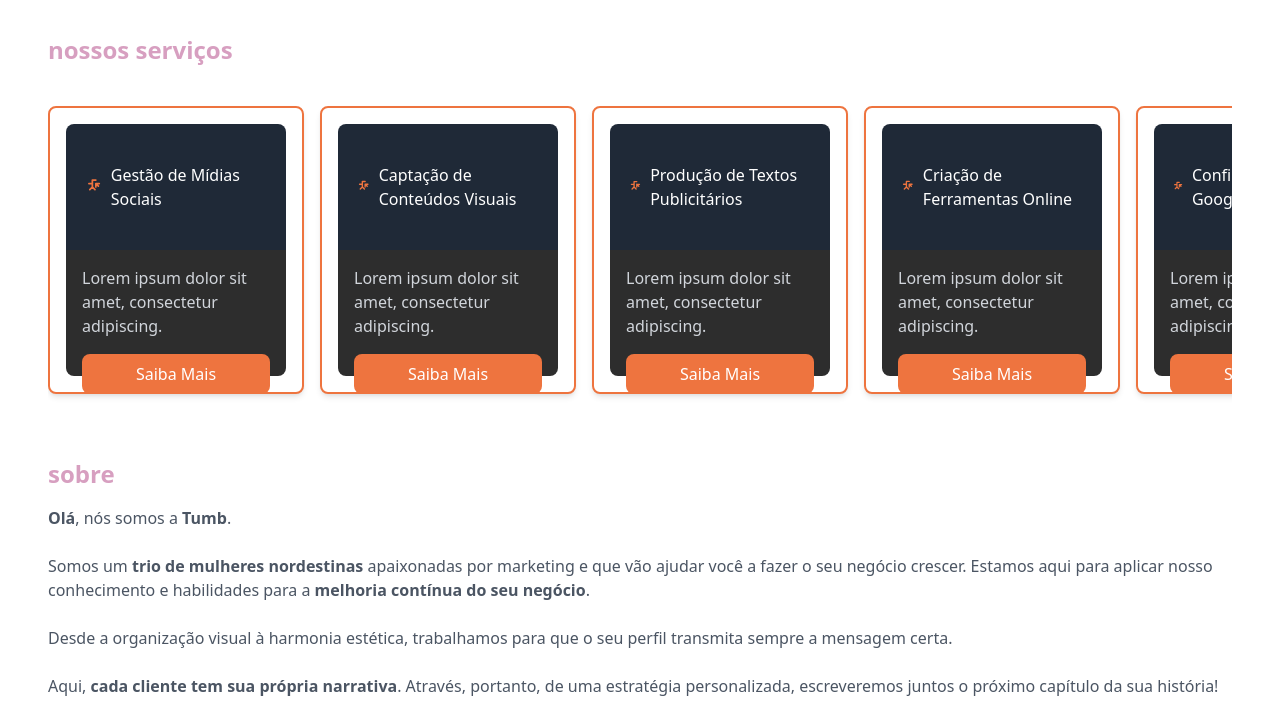
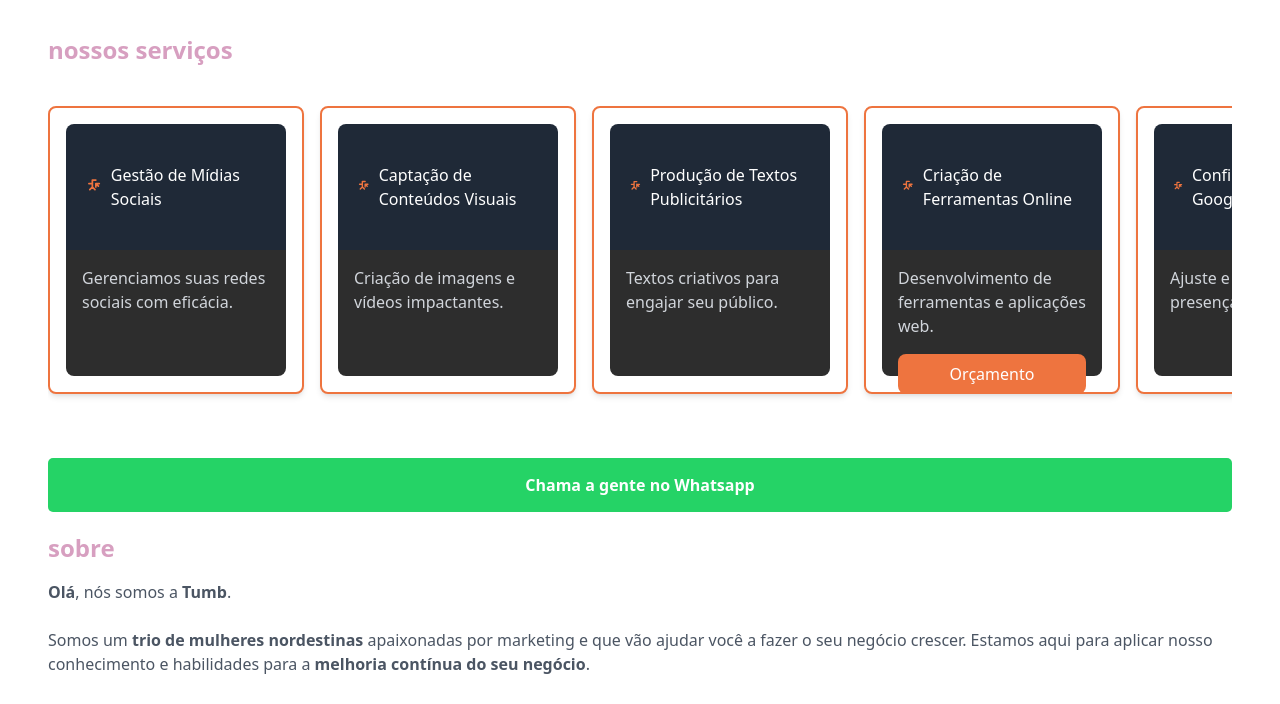
Before and after one commit to babiperina/agenciatumb, a plain HTML site: page index.html in a window 1280 px wide. Shown: the part 86-790 px from the top of the page. Drawn offline with nearby package versions, Linux system fonts and the light colour scheme.

Commit message:
tumb wpp

```diff
--- a/index.html
+++ b/index.html
@@ -42,6 +42,30 @@
                 margin-right: 1rem;
             }
         }
+
+        .contact-section {
+            margin: 20px 0;
+        }
+
+        .contact-button {
+            display: block;
+            width: 100%;
+            padding: 15px;
+            background-color: #25D366; /* Cor do botão do WhatsApp */
+            color: white; /* Cor do texto */
+            border: none; /* Sem borda */
+            border-radius: 5px;
+            text-align: center;
+            text-decoration: none;
+            font-size: 16px;
+            font-weight: bold;
+        }
+
+        .contact-button:hover {
+            background-color: #128C7E; /* Cor de fundo ao passar o mouse */
+        }
+
+
     </style>
 </head>
 <body class="font-sans antialiased text-gray-800">
@@ -56,6 +80,7 @@
     </header>
 
     <!-- Main Content -->
+
     <main class="pt-10 px-12 py-8 responsive-padding responsive-margin">
         <!-- Sessão de Serviços -->
         <section id="services" class="mb-12">
@@ -71,8 +96,8 @@
                             <span class="text-white">Gestão de Mídias Sociais</span>
                         </div>
                         <div class="card-content h-1/2 rounded-b-lg p-4 flex flex-col justify-between">
-                            <p class="text-gray-300 mb-4">Lorem ipsum dolor sit amet, consectetur adipiscing.</p>
-                            <a href="#" class="card-button py-2 px-4 rounded-lg text-center">Saiba Mais</a>
+                            <p class="text-gray-300 mb-4">Gerenciamos suas redes sociais com eficácia.</p>
+                            <!-- <a href="#" class="card-button py-2 px-4 rounded-lg text-center">Saiba Mais</a> -->
                         </div>
                     </div>
 
@@ -85,8 +110,8 @@
                             <span class="text-white">Captação de Conteúdos Visuais</span>
                         </div>
                         <div class="card-content h-1/2 rounded-b-lg p-4 flex flex-col justify-between">
-                            <p class="text-gray-300 mb-4">Lorem ipsum dolor sit amet, consectetur adipiscing.</p>
-                            <a href="#" class="card-button py-2 px-4 rounded-lg text-center">Saiba Mais</a>
+                            <p class="text-gray-300 mb-4">Criação de imagens e vídeos impactantes.</p>
+                            <!-- <a href="#" class="card-button py-2 px-4 rounded-lg text-center">Saiba Mais</a> -->
                         </div>
                     </div>
 
@@ -99,8 +124,8 @@
                             <span class="text-white">Produção de Textos Publicitários</span>
                         </div>
                         <div class="card-content h-1/2 rounded-b-lg p-4 flex flex-col justify-between">
-                            <p class="text-gray-300 mb-4">Lorem ipsum dolor sit amet, consectetur adipiscing.</p>
-                            <a href="#" class="card-button py-2 px-4 rounded-lg text-center">Saiba Mais</a>
+                            <p class="text-gray-300 mb-4">Textos criativos para engajar seu público.</p>
+                            <!-- <a href="#" class="card-button py-2 px-4 rounded-lg text-center">Saiba Mais</a> -->
                         </div>
                     </div>
 
@@ -113,8 +138,8 @@
                             <span class="text-white">Criação de Ferramentas Online</span>
                         </div>
                         <div class="card-content h-1/2 rounded-b-lg p-4 flex flex-col justify-between">
-                            <p class="text-gray-300 mb-4">Lorem ipsum dolor sit amet, consectetur adipiscing.</p>
-                            <a href="#" class="card-button py-2 px-4 rounded-lg text-center">Saiba Mais</a>
+                            <p class="text-gray-300 mb-4">Desenvolvimento de ferramentas e aplicações web.</p>
+                            <a href="https://forms.gle/HzgFhD7N3ZzZ1Wpq9" class="card-button py-2 px-4 rounded-lg text-center" target="_blank">Orçamento</a>
                         </div>
                     </div>
 
@@ -127,8 +152,8 @@
                             <span class="text-white">Configuração do Google Meu Negócio</span>
                         </div>
                         <div class="card-content h-1/2 rounded-b-lg p-4 flex flex-col justify-between">
-                            <p class="text-gray-300 mb-4">Lorem ipsum dolor sit amet, consectetur adipiscing.</p>
-                            <a href="#" class="card-button py-2 px-4 rounded-lg text-center">Saiba Mais</a>
+                            <p class="text-gray-300 mb-4">Ajuste e otimize sua presença local online.</p>
+                            <!-- <a href="#" class="card-button py-2 px-4 rounded-lg text-center">Saiba Mais</a> -->
                         </div>
                     </div>
 
@@ -141,8 +166,8 @@
                             <span class="text-white">Criação de Páginas de Conversão</span>
                         </div>
                         <div class="card-content h-1/2 rounded-b-lg p-4 flex flex-col justify-between">
-                            <p class="text-gray-300 mb-4">Lorem ipsum dolor sit amet, consectetur adipiscing.</p>
-                            <a href="#" class="card-button py-2 px-4 rounded-lg text-center">Saiba Mais</a>
+                            <p class="text-gray-300 mb-4">Páginas projetadas para aumentar suas conversões.</p>
+                            <a href="https://forms.gle/HzgFhD7N3ZzZ1Wpq9" class="card-button py-2 px-4 rounded-lg text-center" target="_blank">Orçamento</a>
                         </div>
                     </div>
 
@@ -155,13 +180,18 @@
                             <span class="text-white">Criação de Websites</span>
                         </div>
                         <div class="card-content h-1/2 rounded-b-lg p-4 flex flex-col justify-between">
-                            <p class="text-gray-300 mb-4">Lorem ipsum dolor sit amet, consectetur adipiscing.</p>
-                            <a href="#" class="card-button py-2 px-4 rounded-lg text-center">Saiba Mais</a>
+                            <p class="text-gray-300 mb-4">Desenvolvemos um site atraente, personalizado e funcional.</p>
+                            <a href="https://forms.gle/HzgFhD7N3ZzZ1Wpq9" class="card-button py-2 px-4 rounded-lg text-center" target="_blank">Orçamento</a>
                         </div>
                     </div>
 
                 </div>
             </div>
+        </section>
+
+        <!-- Botão do Zap -->
+        <section class="contact-section responsive-padding responsive-margin">
+            <a href="https://api.whatsapp.com/send/?phone=558592714637" class="contact-button" target="_blank">Chama a gente no Whatsapp</a>
         </section>
 
         <!-- Sessão Sobre Nós -->
```
